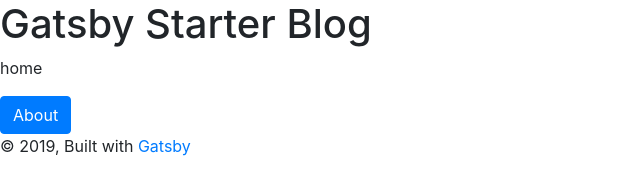
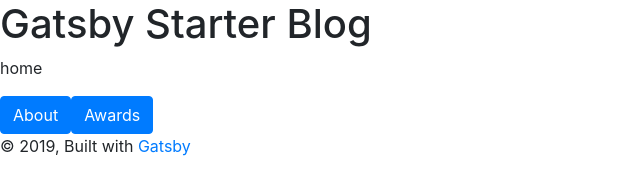
Before and after one commit to scarsam/nobel-sustainability, a Gatsby site: page / in a window 1280 px wide. Shown: the whole page, without its empty margins (0-640 px from the left). Built offline with nearby package versions, Linux system fonts and the light colour scheme; Gatsby itself is replaced by a stand-in of ours.

Commit message:
Added link to awards

```diff
--- a/src/pages/index.js
+++ b/src/pages/index.js
@@ -18,6 +18,9 @@
         <Link className="btn btn-primary" to="/about">
           About
         </Link>
+        <Link className="btn btn-primary" to="/awards">
+          Awards
+        </Link>
       </Layout>
     )
   }
```
